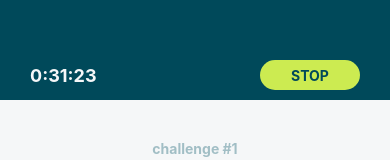
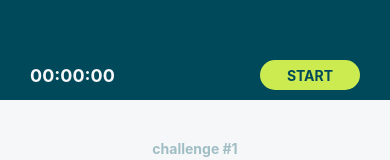
Before and after one commit to Alexandre91300/cpf_test_technique, a React Native app in the folder cpf/: screen / in a window 390 px wide. Shown: the top 160 px of the page. Built offline with nearby package versions, Linux system fonts and the light colour scheme.

Commit message:
[ADD]: Timer

```diff
--- a/cpf/src/Components/Header.js
+++ b/cpf/src/Components/Header.js
@@ -2,16 +2,38 @@ import React from 'react';
 import { Text, View, StyleSheet, TouchableOpacity } from 'react-native';
 import Colors from '../Assets/Colors';
 
-const Header = () => {
+const Header = ({ timer, timerOn, callBack }) => {
+
+
+
+    const minute = ("0" + Math.floor((timer / 60000) % 60)).slice(-2);
+    const seconde = ("0" + Math.floor((timer / 1000) % 60)).slice(-2);
+    const milliSeconde = ("0" + ((timer/ 10) % 100)).slice(-2)
     return (
         <View style={styles.header}>
 
-            <Text style={styles.counter}>0:31:23</Text>
+            <Text style={styles.counter}>
+                {minute}
+                :
+                {seconde}
+                :
+                {milliSeconde}
+                </Text>
 
-            <TouchableOpacity>
-                <View style={styles.button}>
-                    <Text style={styles.buttonText}>STOP</Text>
-                </View>
+            <TouchableOpacity
+                onPress={() => {
+                    callBack()
+                }}
+            >
+                {timerOn ?
+                    <View style={styles.button}>
+                        <Text style={styles.buttonText}>STOP</Text>
+                    </View>
+                    :
+                    <View style={styles.button}>
+                        <Text style={styles.buttonText}>START</Text>
+                    </View>
+                }
             </TouchableOpacity>
 
         </View>
--- a/cpf/src/Screens/Home.js
+++ b/cpf/src/Screens/Home.js
@@ -1,4 +1,4 @@
-import React from 'react';
+import React, { useEffect, useState } from 'react';
 import { Text, View, StyleSheet, Image } from 'react-native';
 
 import Colors from '../Assets/Colors';
@@ -9,9 +9,29 @@ import Performance from '../Components/Performance';
 import Resistance from '../Components/Resistance';
 
 const Home = () => {
+    const [timerOn, setTimerOn] = useState(false)
+    const [timer, setTimer] = useState(0)
+
+    useEffect(() => {
+
+        if (timerOn) {
+
+            var oneSec = setTimeout(() => {
+                setTimer(timer + 10)
+            }, 10);
+        } else {
+
+            clearTimeout(oneSec)
+            setTimer(0)
+        }
+
+
+
+    },[timer, timerOn])
+
     return (
         <>
-            <Header />
+            <Header timer={timer} timerOn={timerOn} callBack={() => setTimerOn(!timerOn)}/>
             <View style={styles.container}>
 
                 <Text style={styles.litleText}>challenge #1</Text>
```
